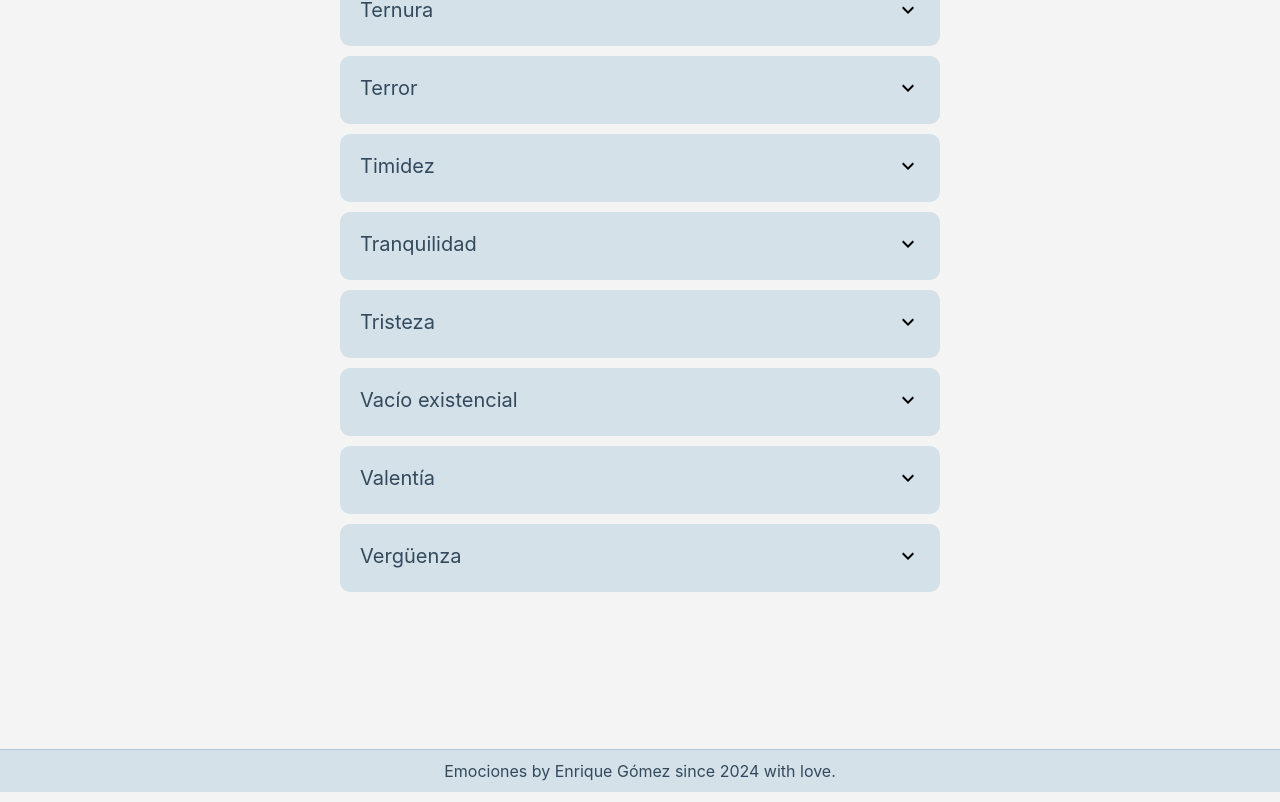
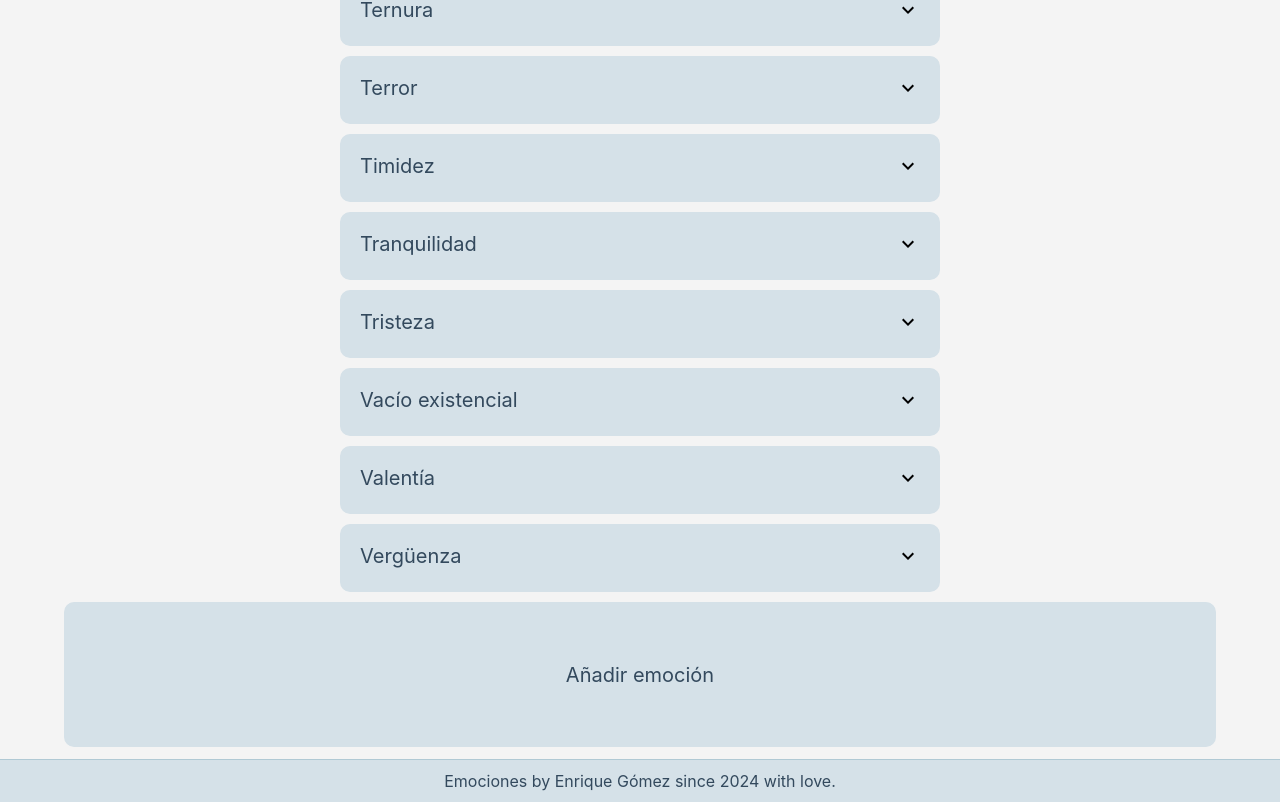
Before and after one commit to kikeelectronico/emociones, a React (Create React App) app in the folder emociones/: page / in a window 1280 px wide. Shown: the part 8370-9172 px from the top of the page. Built offline with nearby package versions, Linux system fonts and the light colour scheme.

Commit message:
create add emotion button

```diff
--- a/emociones/src/App.css
+++ b/emociones/src/App.css
@@ -10,8 +10,11 @@
   margin-left: 5%;
 }
 
-.spacer {
+.add {
+  width: 90%;
   min-height: 200px;
+  margin-top: 10px;
+  margin-left: 5%;
 }
 
 .no-emotions-container {
--- a/emociones/src/App.js
+++ b/emociones/src/App.js
@@ -9,6 +9,7 @@ import Header from "./components/Header";
 import Emotion from './components/Emotion';
 import Footer from "./components/Footer";
 import Modal from "./components/Modal";
+import AddEmotion from "./components/AddEmotion";
 
 let local_emotions = localStorage.getItem("emotions")
 let emotions_list = require("./emotions.json")
@@ -81,8 +82,10 @@ function App() {
           })
         }
       </section>
-      <section className="spacer">
-
+      <section className="add">
+        {
+          filtered ? <></> : <AddEmotion/>
+        }
       </section>
       <section className="buttons">
         <IconButton
--- /dev/null
+++ b/emociones/src/components/AddEmotion.js
@@ -0,0 +1,24 @@
+import React, {useState, useEffect} from "react";
+import "./addEmotions.css"
+
+export default function AddEmotion(props) {
+
+  const [show_button, setShowButton] = useState(false)
+
+  useEffect(() => {
+    setTimeout(() => setShowButton(true), 1000)
+  })
+
+  return (
+    <>
+      {
+        !show_button ? <></> :
+        <div className="add-container">
+            <span className="add-title">
+                Añadir emoción
+            </span>
+        </div>
+      }
+    </>
+  )
+}
--- /dev/null
+++ b/emociones/src/components/addEmotions.css
@@ -0,0 +1,15 @@
+.add-container {
+    width: 100%;
+    height: 145px;
+    border-radius: 10px;
+    background-color: #d5e1e8;
+    display: flex;
+    flex-direction: column;
+    justify-content: center;
+    align-items: center;
+}
+
+.add-title {
+    font-size: 20px;
+    color: #33495D;
+}
```
